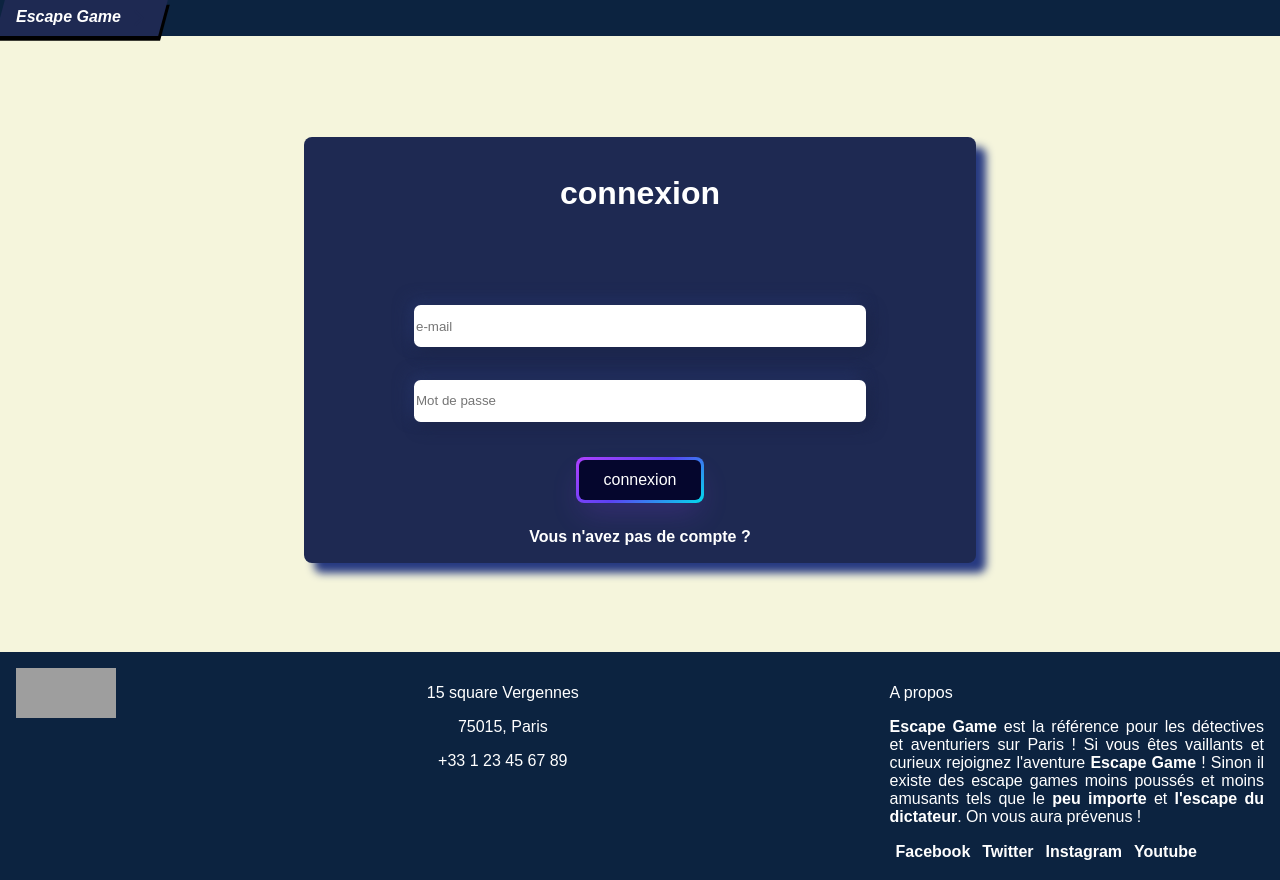
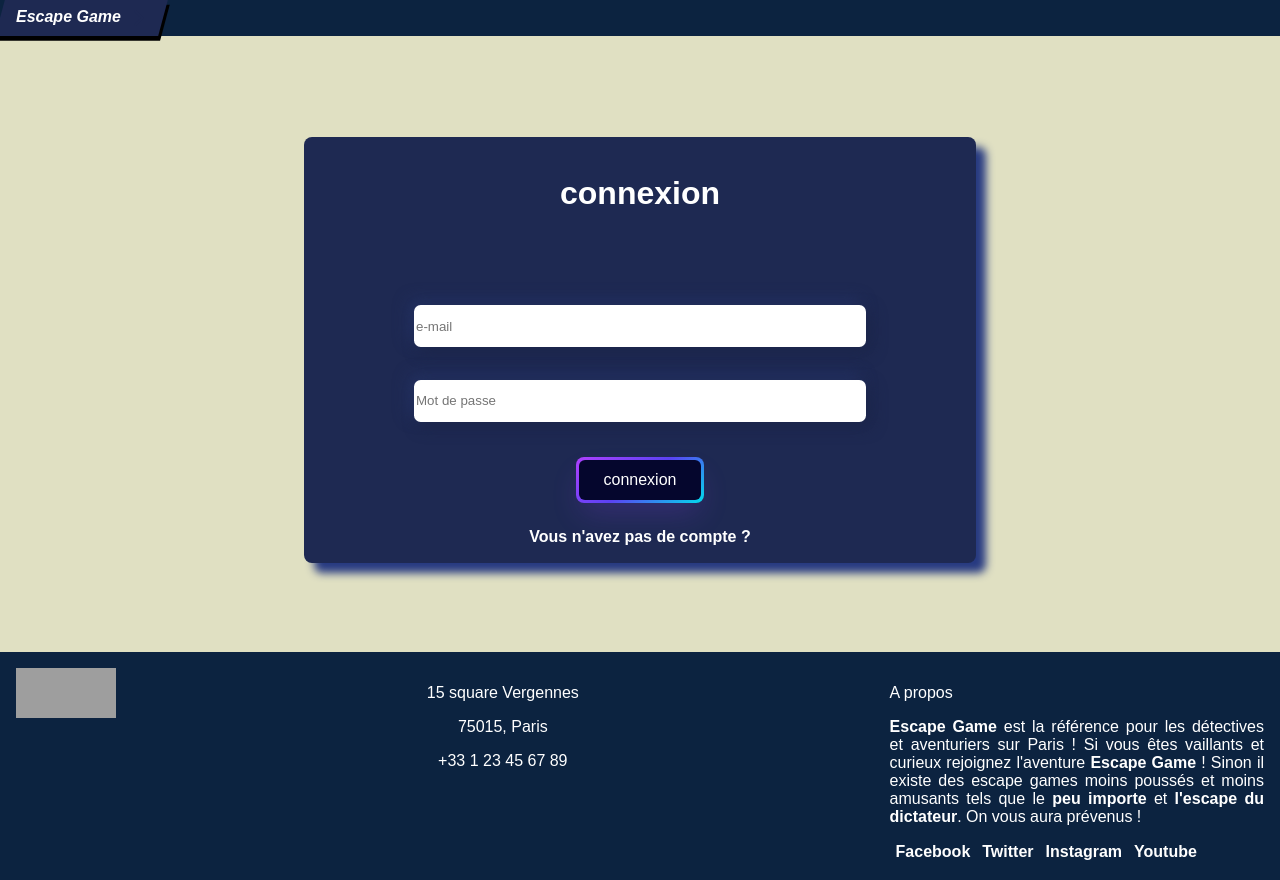
Before and after one commit to thibaud75/escape-game-front, a React (Vite) app: page /auth in a window 1280 px wide. Built offline with nearby package versions, Linux system fonts and the light colour scheme; grey boxes are pictures that could not be loaded.

Commit message:
La boulangerie française

```diff
--- a/src/App.css
+++ b/src/App.css
@@ -15,7 +15,7 @@ body {
   box-sizing: border-box;
   font-family: Phantomsans, sans-serif;
   overflow-x: hidden;
-  background-color: beige;
+  background-color: rgb(224, 224, 194);
   color: black;
 }
 
--- a/src/components/GameForm.css
+++ b/src/components/GameForm.css
@@ -3,9 +3,6 @@ input{
     margin: 1em;
     margin-bottom:3%;
     height: 3em;
-    border: none;
-    box-shadow:  5px 5px 15px #1b2549,
-    -5px -5px 15px #243263;
 }
 
 .PlayerPlusDate{
--- a/src/pages/Booking.css
+++ b/src/pages/Booking.css
@@ -21,12 +21,12 @@
     display: flex;
     flex-direction: column;
     align-items: center;
-    background-color: #1E2952;
+    /* background-color: #1E2952;
     color: white;
     padding: 1em;
     border-radius: 0.5em;
     width: fit-content;
-    box-shadow: 10px 10px 8px #273a81;
+    box-shadow: 10px 10px 8px #273a81; */
 }
 
 .div2{
```
